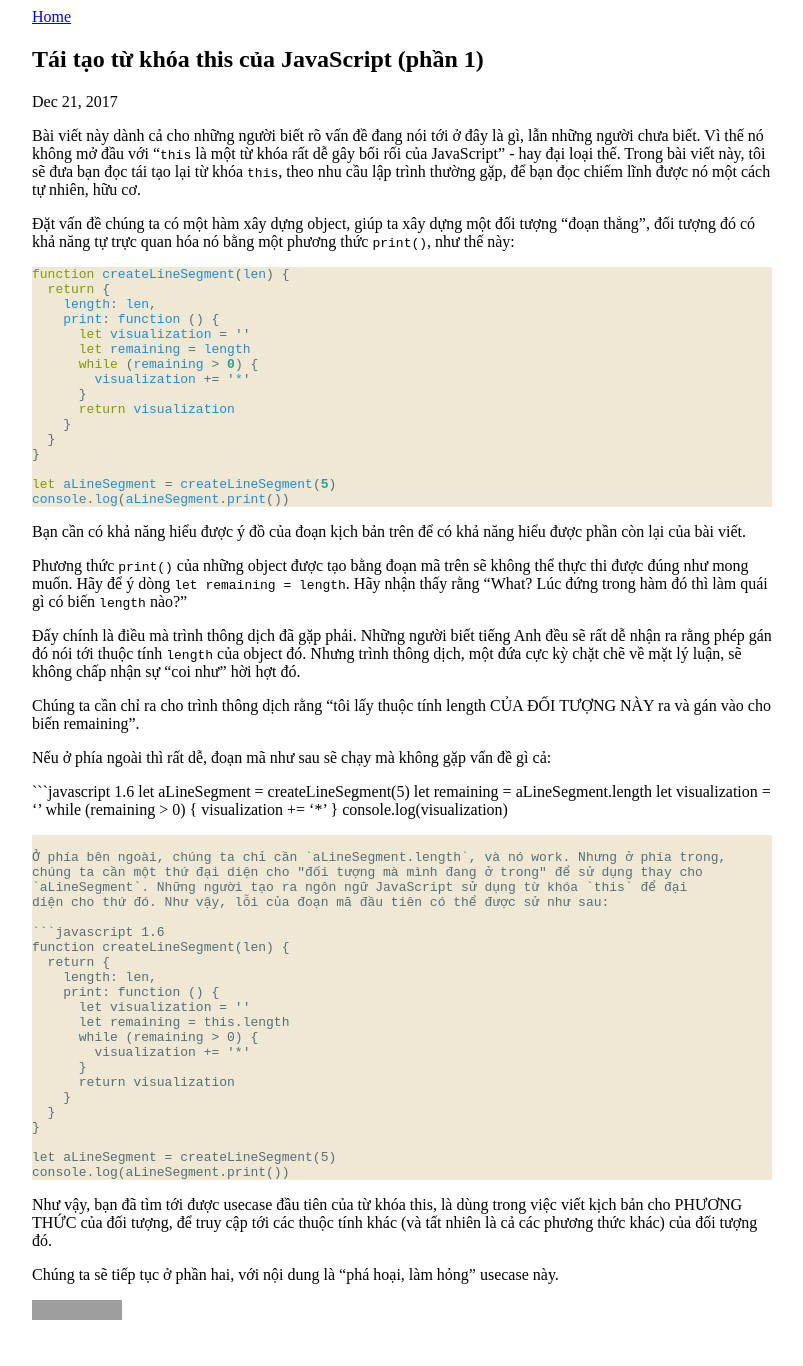
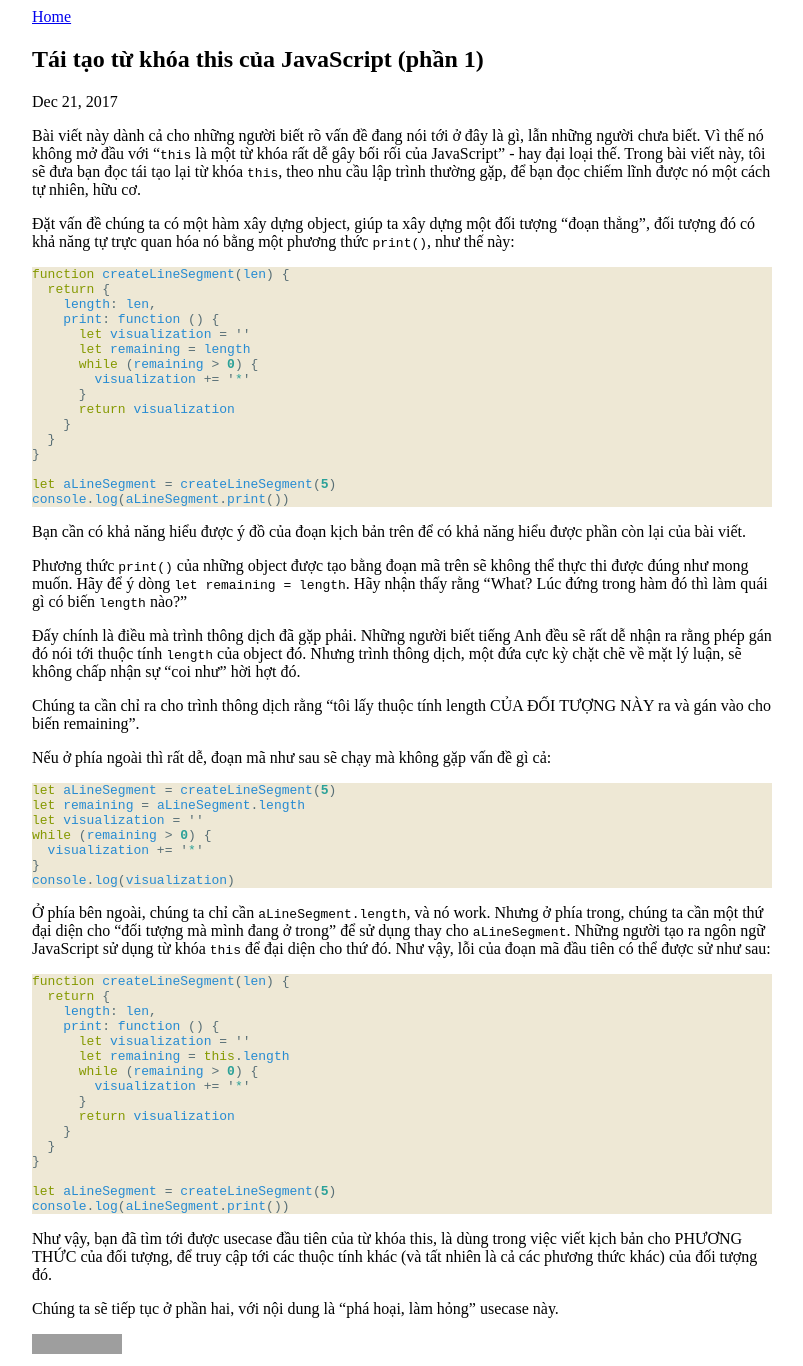
Before and after one commit to binhsonnguyen/binhsonnguyen.github.io, a Jekyll site: the page built from _posts/2017-12-14-this-keyword-explained.md, in a window 1280 px wide. Shown: the whole page, without its empty margins (238-1041 px from the left). Built offline with Jekyll 4.4.1, drawn with Linux system fonts in a browser that asks for light colours; before the commit the page ends 1332 px from its top, so only the background shows below that; grey boxes are pictures that could not be loaded.

Commit message:
fix close tag

````diff
--- a/_posts/2017-12-14-this-keyword-explained.md
+++ b/_posts/2017-12-14-this-keyword-explained.md
@@ -50,7 +50,7 @@ NÀY ra và gán vào cho biến remaining".
 
 Nếu ở phía ngoài thì rất dễ, đoạn mã như sau sẽ chạy mà không gặp vấn đề gì cả:
 
-```javascript 1.6
+```javascript
 let aLineSegment = createLineSegment(5)
 let remaining = aLineSegment.length
 let visualization = ''
@@ -65,7 +65,7 @@ chúng ta cần một thứ đại diện cho "đối tượng mà mình đang
 `aLineSegment`. Những người tạo ra ngôn ngữ JavaScript sử dụng từ khóa `this` để đại
 diện cho thứ đó. Như vậy, lỗi của đoạn mã đầu tiên có thể được sử như sau:
 
-```javascript 1.6
+```javascript
 function createLineSegment(len) {
   return {
     length: len,
````
